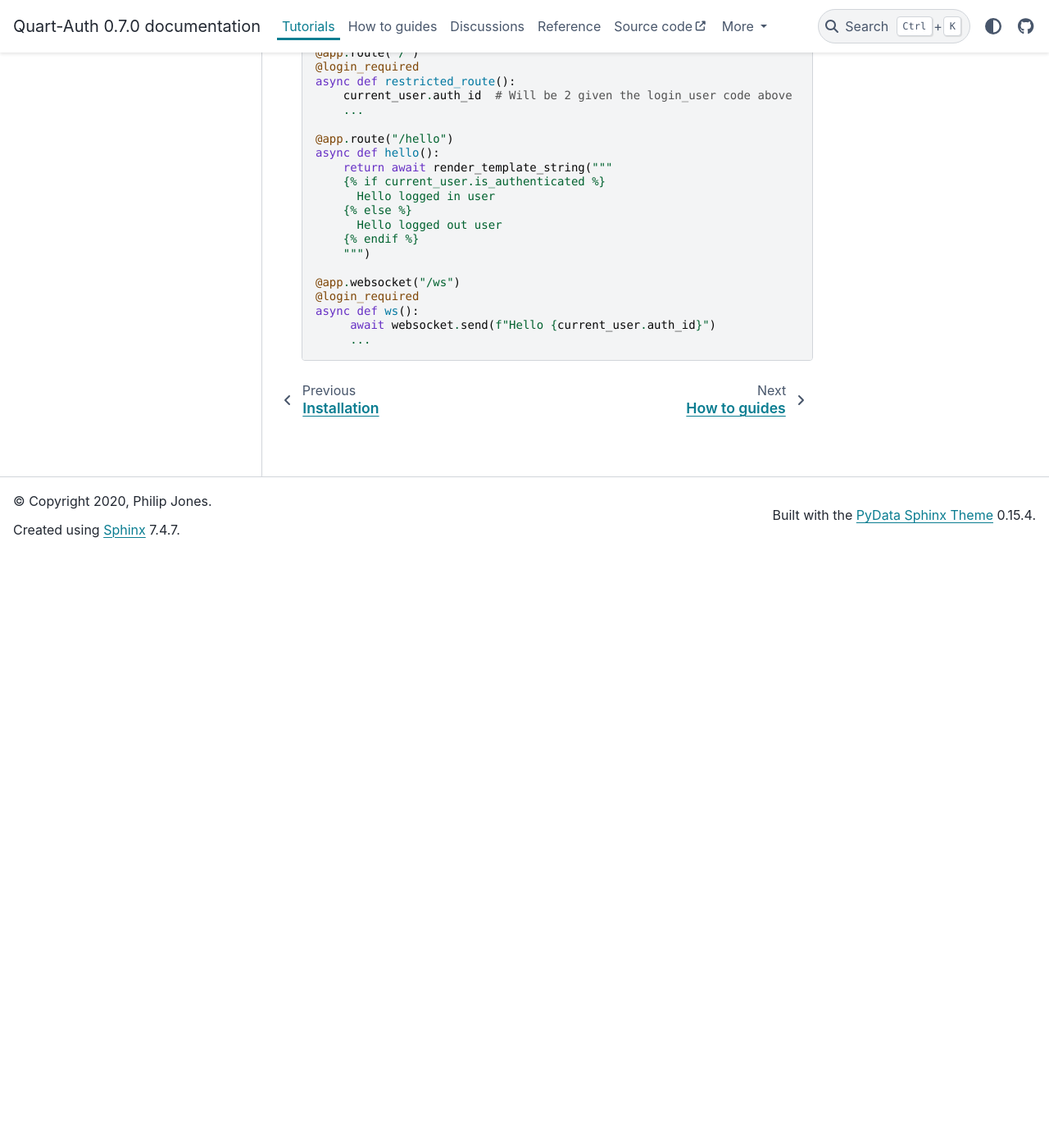
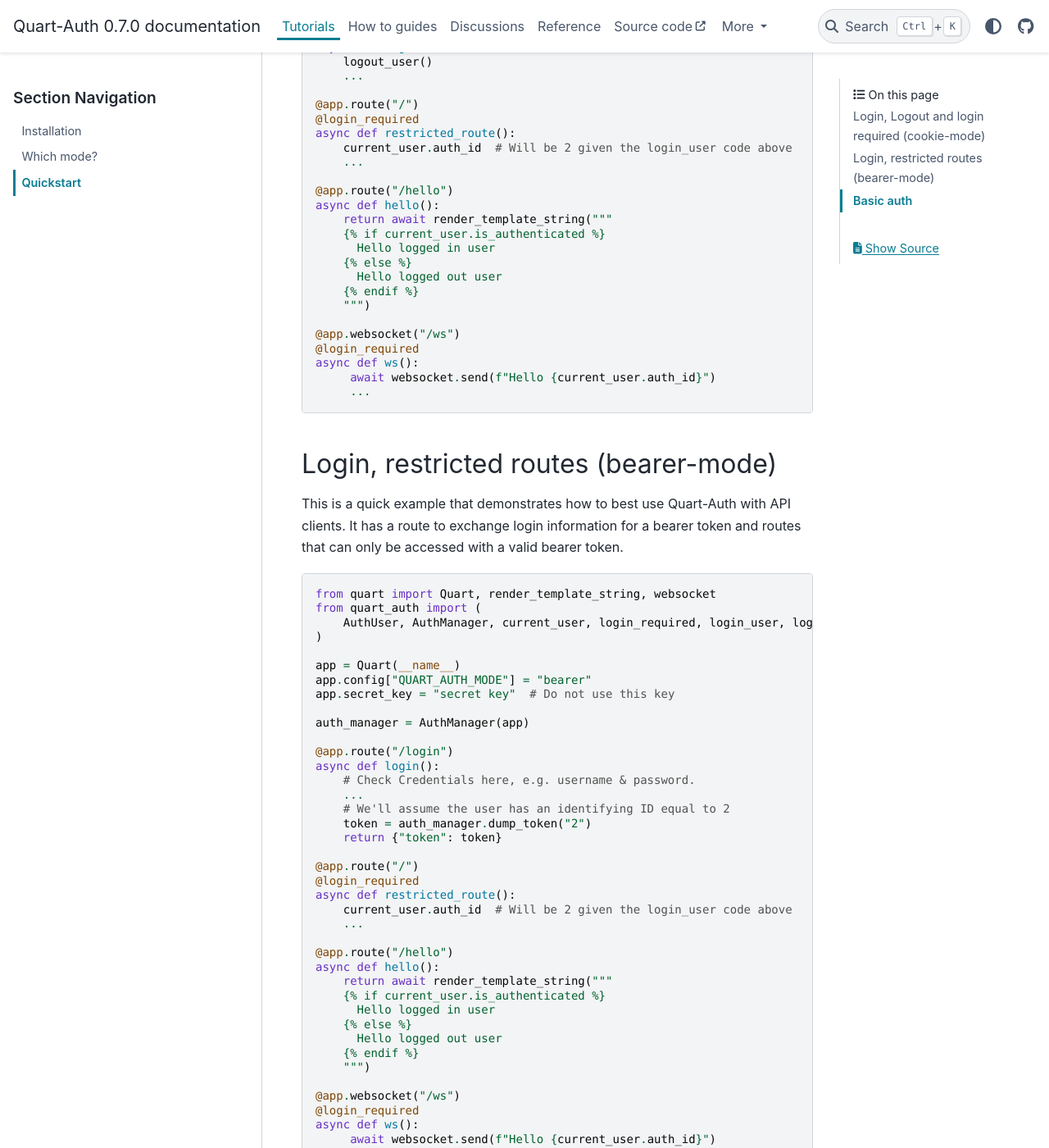
Before and after one commit to pgjones/quart-auth, a Sphinx documentation site: the page built from docs/tutorials/quickstart.rst, in a window 1280 px wide and 1400 px high, scrolled down 725 px. Shown: the whole window at 82% size. Built offline with Sphinx 7.4.7 and the PyData theme 0.15.4, drawn with Linux system fonts in a browser that asks for light colours; pages that are not in the unit, such as notebooks, are missing from menus; before the commit the page ends 1355 px from its top, so only the background shows below that; some of the changed text lies outside the part shown.

Commit message:
Add a bearer mode
This allows Quart-Auth to be used to authenticate APIs designed for
non-webbrowser usage i.e. based on a token present in a bearer
authorization header.

This requires the tokens to be timed, as the API usage has no cookie
lifespan to set. This means that any existing tokens will be
considered invalid and hence this upgrade will require all existing
users to log back in.

```diff
--- a/docs/how_to_guides/configuration.rst
+++ b/docs/how_to_guides/configuration.rst
@@ -17,6 +17,7 @@
 QUART_AUTH_COOKIE_SAMESITE   None | "Strict" | "Lax" "Lax"
 QUART_AUTH_COOKIE_SECURE     bool                    True
 QUART_AUTH_DURATION          int                     365 * 24 * 60 * 60
+QUART_AUTH_MODE              "cookie" | "bearer"     "cookie"
 QUART_AUTH_SALT              str                     "quart auth salt"
 ============================ ======================= ===================
 
--- a/docs/index.rst
+++ b/docs/index.rst
@@ -3,9 +3,9 @@
 .. title:: Quart-Auth documentation
 
 Quart-Auth is an extension for `Quart
-<https://gitlab.com/pgjones/quart>`_ to provide for secure cookie
-authentication (session management). It allows for a session to be
-logged in, authenticated and logged out.
+<https://gitlab.com/pgjones/quart>`_ to provide basic-auth, secure
+cookie, or bearer token authentication. In the secure cookie mode it
+allows for a session to be logged in, authenticated and logged out.
 
 Quart-Auth is developed on `GitHub
 <https://github.com/pgjones/quart-auth>`_. You are very welcome to
--- a/docs/tutorials/index.rst
+++ b/docs/tutorials/index.rst
@@ -6,4 +6,5 @@
    :maxdepth: 1
 
    installation.rst
+   mode.rst
    quickstart.rst
--- a/docs/tutorials/quickstart.rst
+++ b/docs/tutorials/quickstart.rst
@@ -3,10 +3,11 @@
 Quickstart
 ==========
 
-Login, Logout and login required
----------------------------------
+Login, Logout and login required (cookie-mode)
+----------------------------------------------
 
-This is a quick example that has a route to log users in, another to
+This is a quick example that demonstrates how to best use Quart-Auth
+with web browser clients. It has a route to log users in, another to
 log them out and finally a route that can only be accessed by logged
 in users.
 
@@ -56,3 +57,83 @@
     async def ws():
          await websocket.send(f"Hello {current_user.auth_id}")
          ...
+
+Login, restricted routes (bearer-mode)
+--------------------------------------
+
+This is a quick example that demonstrates how to best use Quart-Auth
+with API clients. It has a route to exchange login information for a
+bearer token and routes that can only be accessed with a valid bearer
+token.
+
+.. code-block:: python
+
+    from quart import Quart, render_template_string, websocket
+    from quart_auth import (
+        AuthUser, AuthManager, current_user, login_required, login_user, logout_user
+    )
+
+    app = Quart(__name__)
+    app.config["QUART_AUTH_MODE"] = "bearer"
+    app.secret_key = "secret key"  # Do not use this key
+
+    auth_manager = AuthManager(app)
+
+    @app.route("/login")
+    async def login():
+        # Check Credentials here, e.g. username & password.
+        ...
+        # We'll assume the user has an identifying ID equal to 2
+        token = auth_manager.dump_token("2")
+        return {"token": token}
+
+    @app.route("/")
+    @login_required
+    async def restricted_route():
+        current_user.auth_id  # Will be 2 given the login_user code above
+        ...
+
+    @app.route("/hello")
+    async def hello():
+        return await render_template_string("""
+        {% if current_user.is_authenticated %}
+          Hello logged in user
+        {% else %}
+          Hello logged out user
+        {% endif %}
+        """)
+
+    @app.websocket("/ws")
+    @login_required
+    async def ws():
+         await websocket.send(f"Hello {current_user.auth_id}")
+         ...
+
+Note that the client is required to pass the token in a Authorization
+header with the bearer prefix.
+
+
+Basic auth
+----------
+
+This is a quick example that demonstrates how to best use Quart-Auth
+with basic API clients or basic web browsers. It has a route
+restricted by basic authentication, i.e. it can only be accessed by
+requests that have the correct basic auth credentials.
+
+.. code-block:: python
+
+    from quart import Quart
+    from quart_auth import basic_auth_required
+
+    app = Quart(__name__)
+    app.config["QUART_AUTH_BASIC_USERNAME"] = "user"
+    app.config["QUART_AUTH_BASIC_PASSWORD"] = "password"  # Do not use this password
+    app.secret_key = "secret key"  # Do not use this key
+
+    AuthManager(app)
+
+    @app.route("/")
+    @basic_auth_required
+    async def restricted_route():
+        ...  # Only called if
```
Also changed, not shown: docs/how_to_guides/custom_tokens.rst (+19 -22 lines), docs/how_to_guides/testing.rst (+14 -0 lines), docs/tutorials/mode.rst (added, +12 -0 lines), src/quart_auth/__init__.py (+41 -7 lines), 4 other files.
